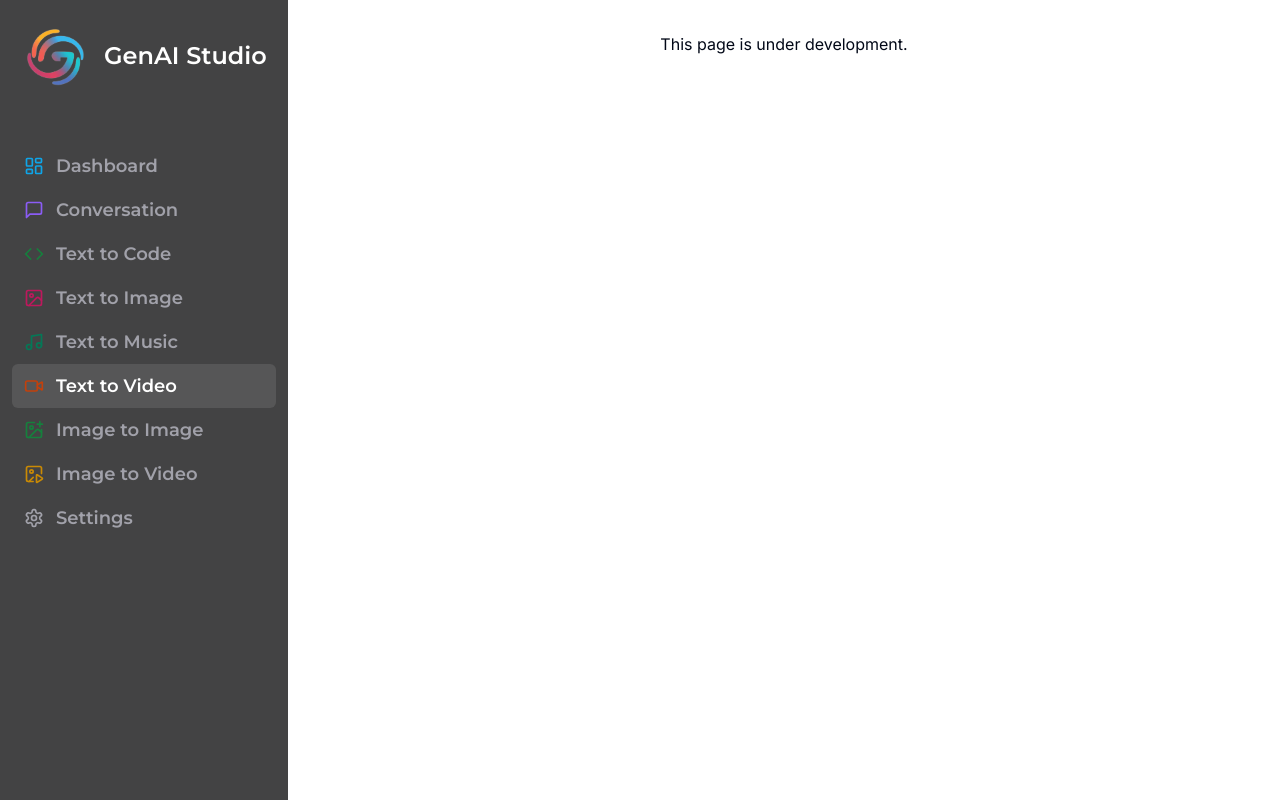
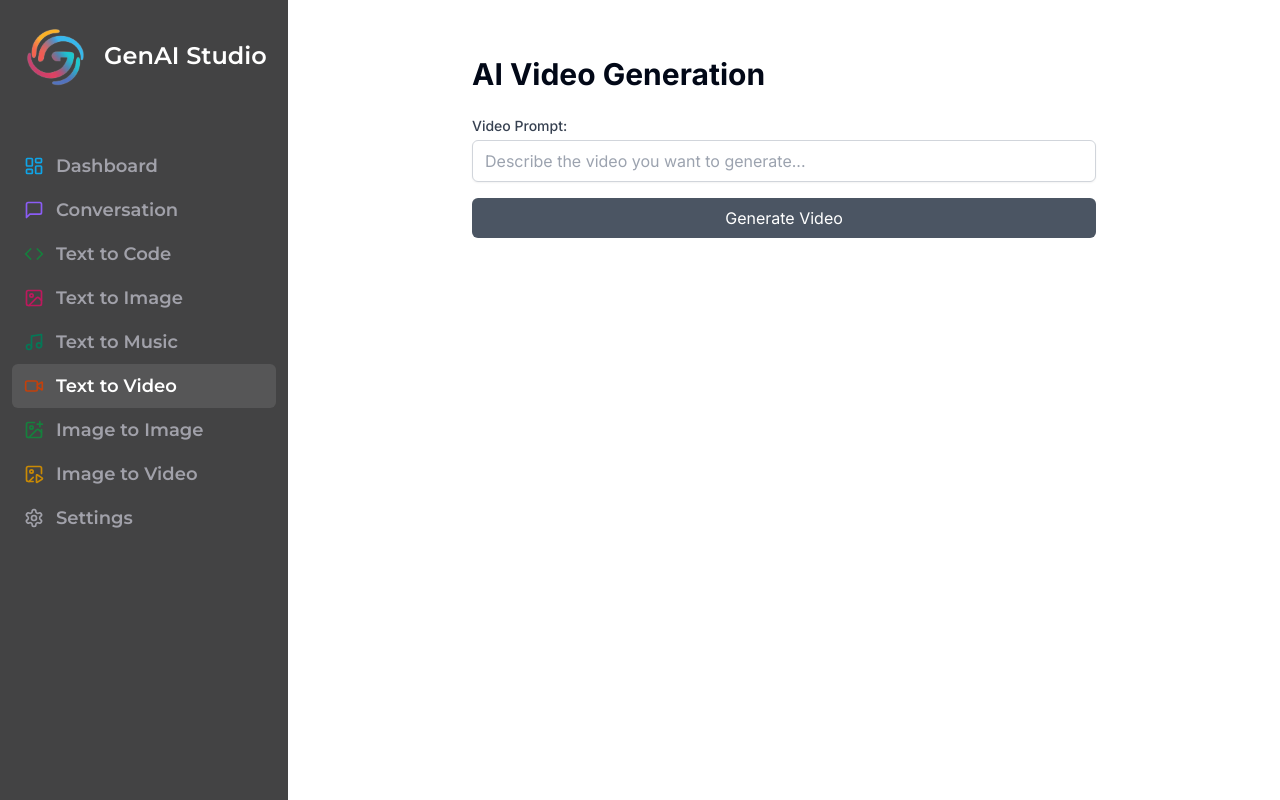
Before and after one commit to mrgulrez/GenAI-Studio, a Next.js app: page /video in a window 1280 px wide. Built offline with nearby package versions, Linux system fonts and the light colour scheme.

Commit message:
updated video generation code

```diff
--- a/app/(dashboard)/(routes)/video/constants.tsx
+++ b/app/(dashboard)/(routes)/video/constants.tsx
@@ -1,7 +1,9 @@
-import * as z from "zod";
+// constants.ts
 
-export const formSchema = z.object({
-  prompt: z.string().min(1, {
-    message: "Video prompt is required",
-  }),
-});
+export const MODELS = [
+  { id: "meta-llama/Meta-Llama-3.1-405B", name: "Meta-Llama 3.1 405B" },
+  // Add more models here if needed
+];
+
+export const API_KEY = process.env.MUSIC_API_KEY;
+export const API_URL = process.env.VIDEO_API_URL;
--- a/app/(dashboard)/(routes)/video/page.tsx
+++ b/app/(dashboard)/(routes)/video/page.tsx
@@ -1,159 +1,70 @@
-// "use client";
-
-// import * as z from "zod";
-// import { useState } from "react";
-// import { useRouter } from "next/navigation";
-// import { Heading } from "@/components/heading";
-// import { VideoIcon, FilmIcon, DownloadIcon } from "lucide-react";
-// import { useForm } from "react-hook-form";
-// import { formSchema } from "./constants";
-// import { zodResolver } from "@hookform/resolvers/zod";
-// import { FormField, FormItem, Form, FormControl } from "@/components/ui/form";
-// import { Button } from "@/components/ui/button";
-// import axios from "axios";
-// import { Empty } from "@/components/empty";
-// import { Loader } from "@/components/loader";
-// import { Card, CardContent, CardFooter } from "@/components/ui/card";
-// import { Textarea } from "@/components/ui/textarea";
-// import { toast } from "@/components/ui/use-toast";
-
-// export default function VideoPage() {
-//   const router = useRouter();
-//   const [gif, setGif] = useState<string>();
-
-//   const form = useForm<z.infer<typeof formSchema>>({
-//     resolver: zodResolver(formSchema),
-//     defaultValues: {
-//       prompt: "",
-//     },
-//   });
-
-//   const isLoading = form.formState.isSubmitting;
-
-//   const onSubmit = async (values: z.infer<typeof formSchema>) => {
-//     try {
-//       setGif(undefined);
-//       const response = await axios.post("/api/video", values);
-//       setGif(response.data.video);
-//       form.reset();
-//       toast({
-//         title: "Animation generated successfully",
-//         description: "Your GIF is ready to view!",
-//       });
-//     } catch (error: any) {
-//       console.error("[VideoPage] Error:", error);
-//       toast({
-//         title: "Error",
-//         description: "Failed to generate animation. Please try again.",
-//         variant: "destructive",
-//       });
-//     } finally {
-//       router.refresh();
-//     }
-//   };
-
-//   return (
-//     <div className="container mx-auto px-4 py-8">
-//       <Heading
-//         title="AI Animation Generator"
-//         description="Transform your ideas into animated GIFs with AI"
-//         icon={VideoIcon}
-//         iconColor="text-pink-700"
-//         bgColor="bg-pink-700/10"
-//       />
-//       <Card className="mt-8">
-//         <CardContent className="pt-6">
-//           <Form {...form}>
-//             <form onSubmit={form.handleSubmit(onSubmit)} className="space-y-4">
-//               <FormField
-//                 name="prompt"
-//                 render={({ field }) => (
-//                   <FormItem>
-//                     <FormControl>
-//                       <Textarea
-//                         className="min-h-[100px] resize-none"
-//                         disabled={isLoading}
-//                         placeholder="Describe the animation you want to create..."
-//                         {...field}
-//                       />
-//                     </FormControl>
-//                   </FormItem>
-//                 )}
-//               />
-//               <Button
-//                 type="submit"
-//                 className="w-full"
-//                 disabled={isLoading}
-//                 size="lg"
-//               >
-//                 {isLoading ? (
-//                   <>
-//                     {/* <Loader className="mr-2 h-4 w-4 animate-spin" /> */}
-//                     Generating...
-//                   </>
-//                 ) : (
-//                   <>
-//                     <FilmIcon className="mr-2 h-4 w-4" />
-//                     Generate Animation
-//                   </>
-//                 )}
-//               </Button>
-//             </form>
-//           </Form>
-//         </CardContent>
-//       </Card>
-//       <Card className="mt-8">
-//         <CardContent className="pt-6">
-//           {isLoading && (
-//             <div className="flex items-center justify-center p-8">
-//               <Loader />
-//             </div>
-//           )}
-//           {!gif && !isLoading && <Empty label="No animation generated yet." />}
-//           {gif && (
-//             <div className="space-y-4">
-//               <h3 className="text-lg font-semibold">Your Generated Animation</h3>
-//               <img src={gif} alt="Generated Animation" className="w-full rounded-lg" />
-//               <Button
-//                 onClick={() => {
-//                   const link = document.createElement("a");
-//                   link.href = gif;
-//                   link.download = "generated_animation.gif";
-//                   link.click();
-//                 }}
-//                 variant="outline"
-//                 className="w-full"
-//               >
-//                 <DownloadIcon className="mr-2 h-4 w-4" />
-//                 Download GIF
-//               </Button>
-//             </div>
-//           )}
-//         </CardContent>
-//         {gif && (
-//           <CardFooter>
-//             <Button
-//               variant="outline"
-//               className="w-full"
-//               onClick={() => setGif(undefined)}
-//             >
-//               Clear Animation
-//             </Button>
-//           </CardFooter>
-//         )}
-//       </Card>
-//     </div>
-//   );
-// }
+// pages/video-generation.tsx
+'use client'
 
 
 
+import React, { useState } from 'react';
+import axios from 'axios';
 
+export default function VideoGenerationPage() {
+  const [prompt, setPrompt] = useState('');
+  const [loading, setLoading] = useState(false);
+  const [videoUrl, setVideoUrl] = useState<string | null>(null);
+  const [error, setError] = useState<string | null>(null);
 
-export default function Video() {
+  const handleSubmit = async (e: React.FormEvent) => {
+    e.preventDefault();
+    setLoading(true);
+    setError(null);
+
+    try {
+      const response = await axios.post('/api/video', { prompt });
+      const data = response.data;
+      setVideoUrl(data.video);
+    } catch (error) {
+      setError('Failed to Generate. This model is still under development. Please try again later.');
+    } finally {
+      setLoading(false);
+    }
+  };
+
   return (
-    <div className="flex flex-col items-center justify-center h-full">
-      This page is under development.
+    <div className="max-w-2xl mx-auto p-6">
+      <h1 className="text-3xl font-bold mb-6">AI Video Generation</h1>
+      <form onSubmit={handleSubmit} className="space-y-4">
+        <div>
+          <label htmlFor="prompt" className="block text-sm font-medium text-gray-700 mb-1">
+            Video Prompt:
+          </label>
+          <input
+            type="text"
+            id="prompt"
+            value={prompt}
+            onChange={(e) => setPrompt(e.target.value)}
+            required
+            className="w-full px-3 py-2 border border-gray-300 rounded-md shadow-sm focus:outline-none focus:ring-indigo-500 focus:border-indigo-500"
+            placeholder="Describe the video you want to generate..."
+          />
+        </div>
+        <button
+          type="submit"
+          disabled={loading}
+          className="w-full px-4 py-2 text-white bg-gray-600 rounded-md hover:bg-gray-700 focus:outline-none focus:ring-2 focus:ring-offset-2 focus:ring-indigo-500 disabled:bg-gray-500"
+        >
+          {loading ? 'Generating...' : 'Generate Video'}
+        </button>
+      </form>
+
+      {error && (
+        <p className="mt-4 text-red-600">{error}</p>
+      )}
+
+      {videoUrl && (
+        <div className="mt-6">
+          <h2 className="text-xl font-semibold mb-2">Generated Video:</h2>
+          <video controls src={videoUrl} className="w-full rounded-md shadow-lg"></video>
+        </div>
+      )}
     </div>
-  )
+  );
 }
--- a/app/api/video/route.ts
+++ b/app/api/video/route.ts
@@ -1,7 +1,46 @@
-import { NextResponse } from "next/server";
-import axios from "axios";
 
-const HUGGING_FACE_API_URL = "https://api-inference.huggingface.co/models/ByteDance/AnimateDiff-Lightning";
+import { NextResponse } from 'next/server';
+import { MODELS, API_KEY } from '../../(dashboard)/(routes)/video/constants';
+
+async function query(data: any) {
+  const maxRetries = 3;
+  let retries = 0;
+
+  while (retries < maxRetries) {
+    try {
+      const response = await fetch(
+        `https://api-inference.huggingface.co/models/${MODELS[0].id}`,
+        {
+          headers: {
+            Authorization: `Bearer ${API_KEY}`,
+            "Content-Type": "application/json",
+          },
+          method: "POST",
+          body: JSON.stringify(data),
+        }
+      );
+
+      if (!response.ok) {
+        if (response.status === 429) {
+          console.error("Rate limit exceeded. Please try again later.");
+        } else {
+          console.error(`HTTP error! status: ${response.status}`);
+        }
+        retries++;
+        await new Promise((resolve) => setTimeout(resolve, 500)); // wait 500ms before retrying
+      } else {
+        const result = await response.json();
+        return result;
+      }
+    } catch (error) {
+      console.error("Error:", error);
+      retries++;
+      await new Promise((resolve) => setTimeout(resolve, 500)); // wait 500ms before retrying
+    }
+  }
+
+  return null;
+}
 
 export async function POST(req: Request) {
   try {
@@ -12,27 +51,18 @@ export async function POST(req: Request) {
       return NextResponse.json({ error: "Prompt is required" }, { status: 400 });
     }
 
-    const response = await axios.post(
-      HUGGING_FACE_API_URL,
-      { inputs: prompt },
-      {
-        headers: {
-          Authorization: `Bearer ${process.env.HUGGING_FACE_API_KEY}`,
-          "Content-Type": "application/json",
-        },
-        responseType: 'arraybuffer',
-      }
-    );
+    const data = { inputs: prompt };
+    const response = await query(data);
 
-    if (response.status !== 200) {
-      console.error("[VideoAPI] Error:", response.statusText);
+    if (!response) {
       return NextResponse.json({ error: "Failed to generate video" }, { status: 500 });
     }
 
-    const base64Video = Buffer.from(response.data).toString('base64');
+    const videoBuffer = response.video;
+    const base64Video = Buffer.from(videoBuffer).toString("base64");
     return NextResponse.json({ video: `data:video/mp4;base64,${base64Video}` });
   } catch (error) {
-    console.error("[VideoAPI] Error:", error);
+    console.error("Error:", error);
     return NextResponse.json({ error: "Internal Server Error" }, { status: 500 });
   }
 }
```
Also changed, not shown: app/(dashboard)/(routes)/music/constants.tsx (line endings or trailing spaces), app/api/music/route.ts (line endings or trailing spaces).
